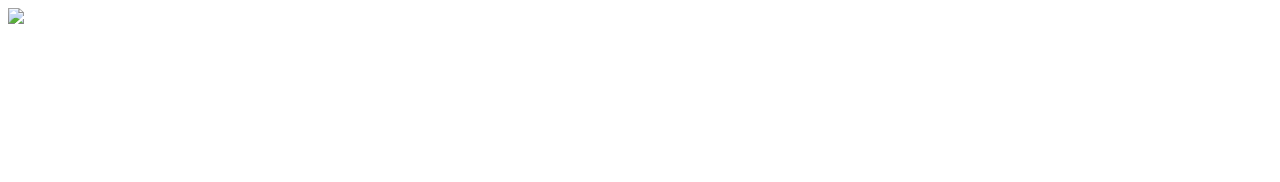
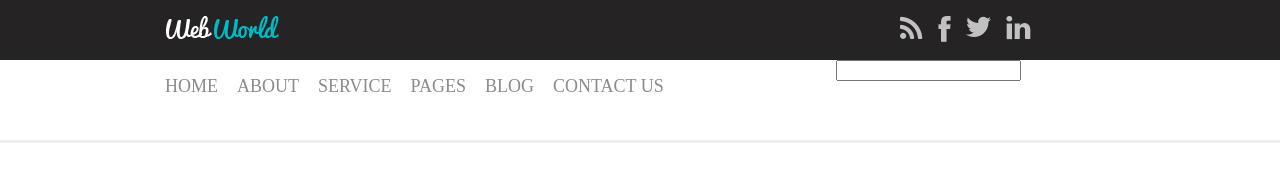
Before and after one commit to DeniseOCrz/gama-academy-site-de-estudo, a plain HTML site: page index.html in a window 1280 px wide. Drawn offline with Linux system fonts and the light colour scheme.

Commit message:
Initial Commit

```diff
--- /dev/null
+++ b/css/main.css
@@ -0,0 +1,78 @@
+body {
+    width: 100%; /*largura de 100% para o conteúdo */
+    height: 100%; /*altura de 100% para o conteúdo */
+    margin: 0 auto;
+}
+ul {
+    padding: 0px !important;
+}
+.menu-principal {
+    width: 100%; /*largura da tela*/
+    background-color:#252323; /*cor de fundo da menu-principal */
+    height: 60px; /*altura 60pixes */
+}
+
+main {
+    margin: 0 auto; /* centralizar o container */
+    width: 980px; /*largura do container */
+    position: relative; /* alinhado relativamente a posição do container*/
+}
+
+.logo {
+    float: left;
+    padding: 16px; /*define uma a distância entre o conteúdo de um elemento e suas bordas*/
+    width: 70%;
+}
+
+.redes-sociais ul li {
+    margin-left: 15px;
+    display: inline-block; /* deixar os elementos na mesma linha e também setar a altura e a largura*/
+    float: left;
+    list-style: none;
+}
+
+.redes-sociais {
+    width: 25%;
+    float: right;
+}
+
+.header-2 {
+    background-color: #ffffff;
+    width: 980px;
+    margin: 0 auto;
+}
+
+.menu-urls {
+    height: 80px;
+    border-bottom: 3px solid #efefef;
+}
+
+.menu ul li {
+    display: inline-block;
+    color: #8b8b8b;
+    margin-left: 15px;
+}
+
+.menu ul li a {
+    display: inline-block;
+    color: #8b8b8b;
+    text-decoration: none; /* retira o estilo da letra*/
+    font-size: 18px; /* tamanho da letra*/
+    text-transform: uppercase; /* todas as letras maiusculas*/
+}
+
+.menu {
+    width: 70%;
+    float: left;
+}
+
+.busca {
+    width: 30%;
+    float: left;
+}
+
+.col-100 {
+    width: 100%;
+    float: left;
+    position: relative;
+}
--- a/index.html
+++ b/index.html
@@ -2,6 +2,7 @@
 <html lang="pt-br">
 
 <head>
+    <link rel="stylesheet" type="text/css" href="css/main.css">
     <meta charset="UTF-8">
     <meta name="viewport" content="width=device-width, initial-scale=1.0">
     <title>Welcome Web Site</title>
@@ -9,10 +10,41 @@
 
 <body>
     <header class="menu-principal">
-        <div class="logo">
-            <img src="logo.png">
+        <!--cabeçalho-->
+        <main>
+            <!--container-->
+            <div class="header-1">
+                <div class="logo">
+                    <img src="img/logo.png" />
+                </div>
+                <div class="redes-sociais">
+                    <ul>
+                        <li><a href=""><img src="img/rss.png" /></a></li>
+                        <li><a href=""><img src="img/face.png" /></a></li>
+                        <li><a href=""><img src="img/tw.png" /></a></li>
+                        <li><a href=""><img src="img/linkedin.png" /></a></li>
+                    </ul>
+                </div>
+            </div>
+        </main>
+    </header>
+    <main class="col-100 menu-urls">
+        <div class="header-2">
+            <div class="menu">
+                <ul>
+                    <li><a href="">Home</a></li>
+                    <li><a href="">About</a></li>
+                    <li><a href="">Service</a></li>
+                    <li><a href="">Pages</a></li>
+                    <li><a href="">Blog</a></li>
+                    <li><a href="">Contact US</a></li>
+                </ul>
+            </div>
+            <div class="busca">
+                <input type="text"/>
+            </div>
         </div>
-    </header>
+    </main>
 </body>
 
 </html>
```
Also changed, not shown: img/teste.PNG (added).
